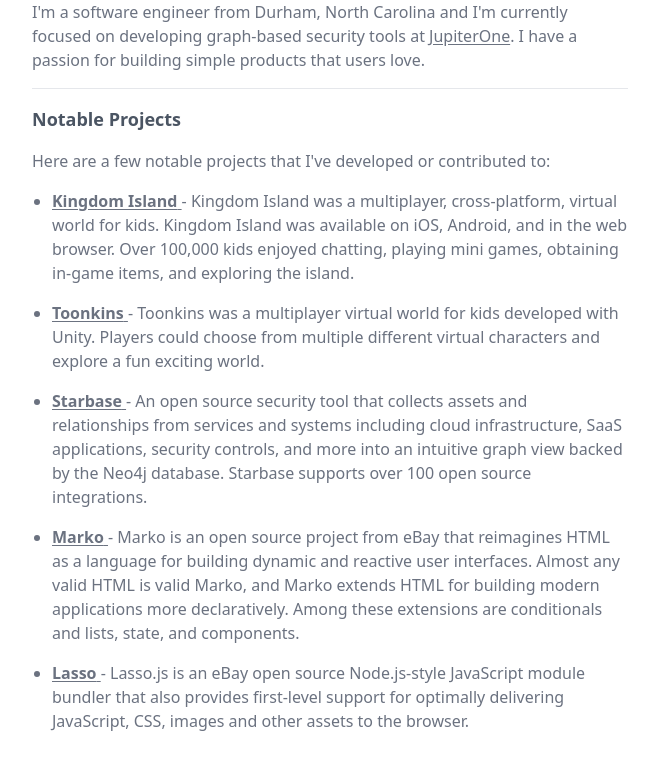
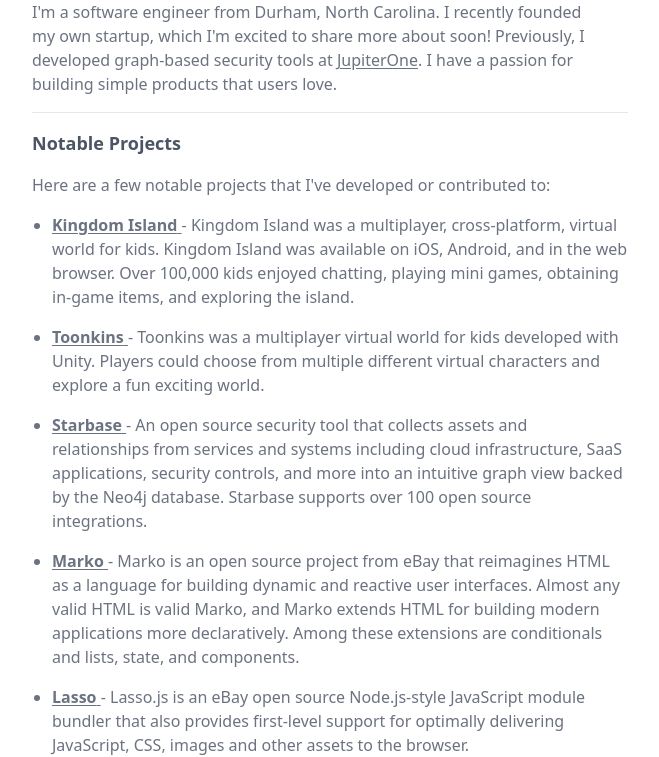
Before and after one commit to austinkelleher/austinkelleher.github.io, a website built with Parcel: page src/index.html in a window 1280 px wide. Shown: the part 284-1041 px from the top of the page, without its empty margins (310-969 px from the left). Before the commit the page ends 1017 px from the top, so only its background shows below. Built offline with nearby package versions, Linux system fonts and the light colour scheme.

Commit message:
update portfolio headline to include latest focus

```diff
--- a/src/index.html
+++ b/src/index.html
@@ -139,8 +139,9 @@
         </ul>
 
         <p class="text-center max-w-xl text-gray-500 sm:text-left">
-          I'm a software engineer from Durham, North Carolina and I'm currently
-          focused on developing graph-based security tools at
+          I'm a software engineer from Durham, North Carolina. I recently
+          founded my own startup, which I'm excited to share more about soon!
+          Previously, I developed graph-based security tools at
           <a href="https://jupiterone.com" class="underline underline-offset-2"
             >JupiterOne</a
           >. I have a passion for building simple products that users love.
```
